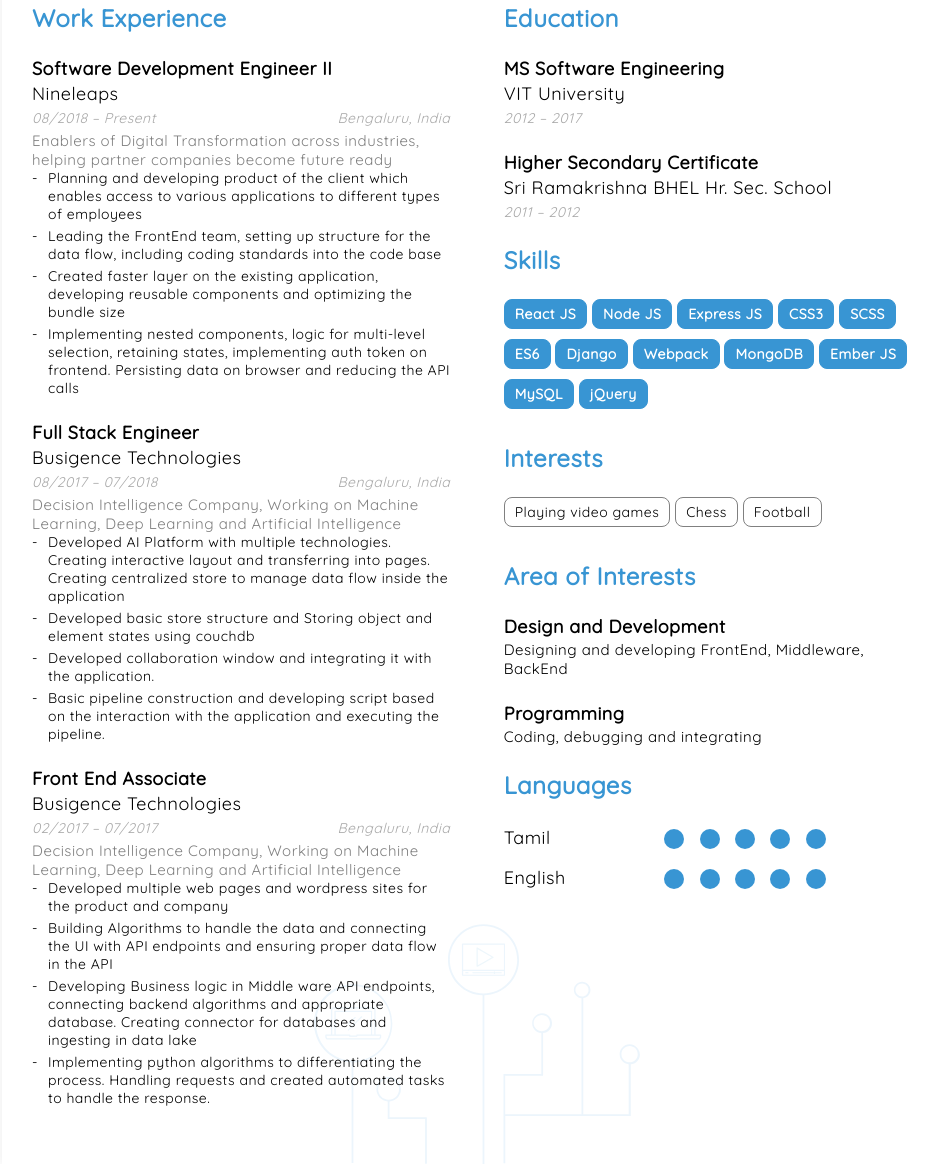
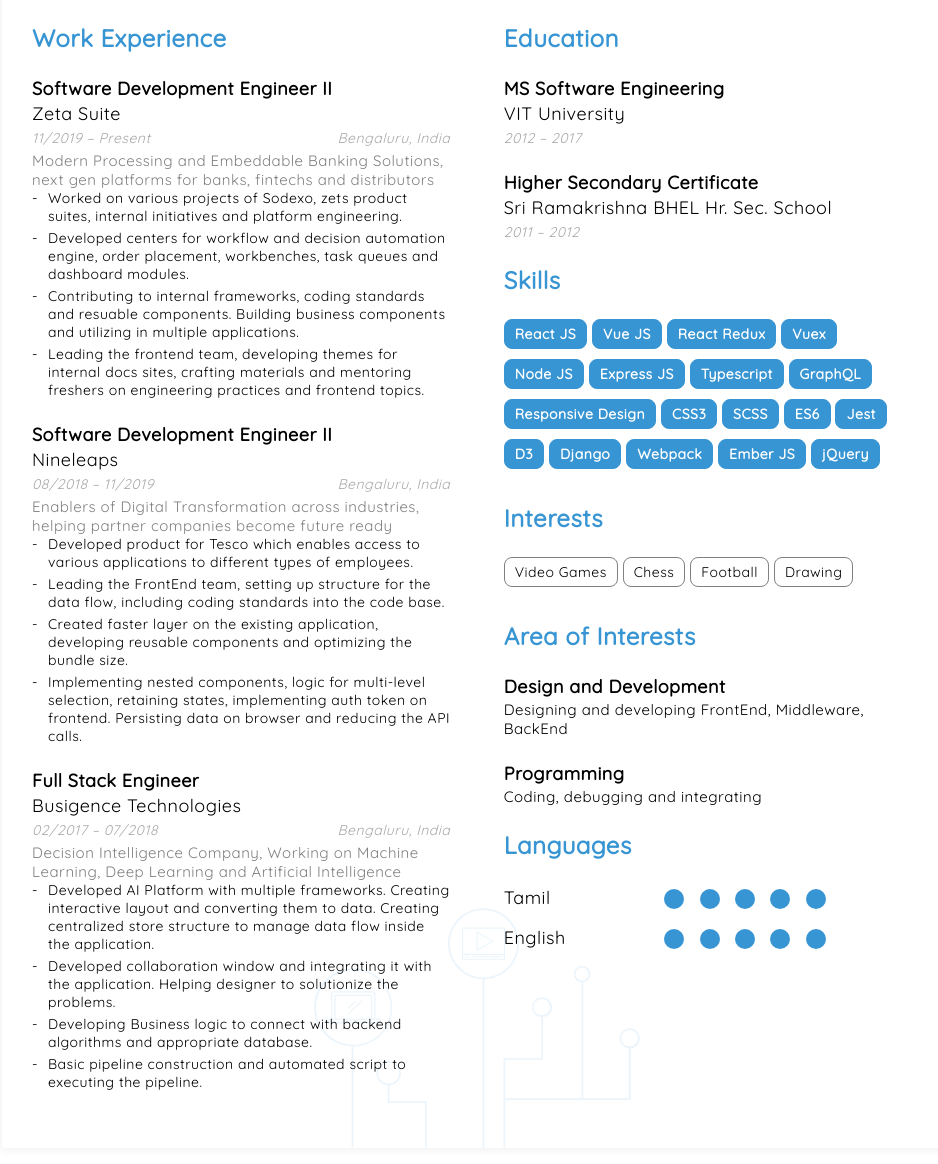
Before and after one commit to karthikeyan71/My-Resume, a plain HTML site: page index.html in a window 1280 px wide. Shown: the part 308-1472 px from the top of the page, without its empty margins (163-1101 px from the left). Drawn offline with Linux system fonts and the light colour scheme; a script that the page names is missing.

Commit message:
Doing some changes

```diff
--- a/index.html
+++ b/index.html
@@ -1,4 +1,5 @@
 <html>
+
 <head>
   <title> Creating Resume </title>
   <script type="text/javascript" src="jquery.js"></script>
@@ -9,21 +10,25 @@
   <script src="https://unpkg.com/jspdf@latest/dist/jspdf.min.js"></script>
   <link href="https://fonts.googleapis.com/css?family=Quicksand&display=swap" rel="stylesheet">
 </head>
+
 <body>
   <div id="resume_component">
     <div id="resume" class="resume_component">
       <div class="name_component">
-          <p class="candidate_name"> Karthi Keyan </p>
-          <p class="candidate_tag"> Software Engineer </p>
-          <p class="candidate_caption"> Enthusiastic Engineer loves to learn new things, solve problems and develop awesome things </p>
+        <p class="candidate_name"> Karthikeyan Meganathan </p>
+        <p class="candidate_tag"> FrontEnd Engineer </p>
+        <p class="candidate_caption"> Enthusiatic engineer with 5+ years of experience in design, analysis, building and
+          maintaining web-based applications. </p>
       </div>
       <div class="extra_information">
         <li> <i class="fa fa-envelope icon_color" aria-hidden="true"></i> karthikeyanm.official@gmail.com </li>
-          <li> <i class="fa fa-mobile icon_color" style="font-size: 24px;position:relative;top:3px;" aria-hidden="true"></i> +918220333508 </li>
+        <li> <i class="fa fa-mobile icon_color" style="font-size: 24px;position:relative;top:3px;"
+            aria-hidden="true"></i> +918220333508 </li>
         <li> <i class="fa fa-linkedin icon_color" aria-hidden="true"></i> linkedin.com/in/karthi-keyan-30351a121 </li>
         <li> <i class="fa fa-skype icon_color" aria-hidden="true"></i> karthikeyan.karthi@live.com </li>
         <li> <i class="fa fa-github icon_color" aria-hidden="true"></i> github.com/karthikeyan71 </li>
-          <li> <i class="fa fa-stack-overflow icon_color" aria-hidden="true"></i> stackoverflow.com/users/5461095/karthi-keyan </li>
+        <li> <i class="fa fa-stack-overflow icon_color" aria-hidden="true"></i>
+          stackoverflow.com/users/5461095/karthi-keyan </li>
       </div>
       <div class="resume_content">
         <div class="resume_body">
@@ -31,71 +36,93 @@
             <h3> Work Experience </h3>
 
             <h4> Software Development Engineer II </h4>
-              <p class="h4"> Nineleaps </p>
+            <p class="h4"> Zeta Suite </p>
             <div class="tenure_details">
-                <span> 08/2018 – Present </span>
+              <span> 11/2019 – Present </span>
               <span> Bengaluru, India </span>
             </div>
-              <p class="company_description"> Enablers of Digital Transformation across industries, helping partner companies become future ready </p>
+            <p class="company_description"> Modern Processing and Embeddable Banking Solutions,
+              next gen platforms for banks, fintechs and distributors </p>
 
             <div class="achivements">
               <div class="individual_achivement"> <span> - </span>
-                  <li> Planning and developing product of the client which enables access to various applications to different types of employees </li>
+                <li> Worked on various projects of Sodexo, zets product
+                  suites, internal initiatives and platform engineering. </li>
               </div>
               <div class="individual_achivement"> <span> - </span>
-                  <li> Leading the FrontEnd team, setting up structure for the data flow, including coding standards into the code base </li>
+                <li> Developed centers for workflow and decision automation
+                  engine, order placement, workbenches, task queues and
+                  dashboard modules. </li>
               </div>
               <div class="individual_achivement"> <span> - </span>
-                  <li> Created faster layer on the existing application, developing reusable components and optimizing the bundle size</li>
+                <li> Contributing to internal frameworks, coding standards and
+                  resuable components. Building business components and
+                  utilizing in multiple applications.</li>
               </div>
               <div class="individual_achivement"> <span> - </span>
-                  <li> Implementing nested components, logic for multi-level selection, retaining states, implementing auth token on frontend. Persisting data on browser and reducing the API calls </li>
+                <li> Leading the frontend team, developing themes for internal
+                  docs sites, crafting materials and mentoring freshers on
+                  engineering practices and frontend topics. </li>
+              </div>
+            </div>
+
+            <h4> Software Development Engineer II </h4>
+            <p class="h4"> Nineleaps </p>
+            <div class="tenure_details">
+              <span> 08/2018 – 11/2019 </span>
+              <span> Bengaluru, India </span>
+            </div>
+            <p class="company_description"> Enablers of Digital Transformation across industries, helping partner
+              companies become future ready </p>
+
+            <div class="achivements">
+              <div class="individual_achivement"> <span> - </span>
+                <li> Developed product for Tesco which enables access to various
+                  applications to different types of employees. </li>
+              </div>
+              <div class="individual_achivement"> <span> - </span>
+                <li> Leading the FrontEnd team, setting up structure for the data
+                  flow, including coding standards into the code base. </li>
+              </div>
+              <div class="individual_achivement"> <span> - </span>
+                <li> Created faster layer on the existing application, developing
+                  reusable components and optimizing the bundle size.</li>
+              </div>
+              <div class="individual_achivement"> <span> - </span>
+                <li> Implementing nested components, logic for multi-level
+                  selection, retaining states, implementing auth token on
+                  frontend. Persisting data on browser and reducing the API
+                  calls. </li>
               </div>
             </div>
 
             <h4> Full Stack Engineer </h4>
             <p class="h4"> Busigence Technologies </p>
             <div class="tenure_details">
-                <span> 08/2017 – 07/2018 </span>
+              <span> 02/2017 – 07/2018 </span>
               <span> Bengaluru, India </span>
             </div>
-              <p class="company_description"> Decision Intelligence Company, Working on Machine Learning, Deep Learning and Artificial Intelligence </p>
+            <p class="company_description"> Decision Intelligence Company, Working on Machine Learning, Deep Learning
+              and Artificial Intelligence </p>
 
             <div class="achivements">
               <div class="individual_achivement"> <span> - </span>
-                  <li> Developed AI Platform with multiple technologies. Creating interactive layout and transferring into pages. Creating centralized store to manage data flow inside the application </li>
+                <li> Developed AI Platform with multiple frameworks. Creating
+                  interactive layout and converting them to data. Creating
+                  centralized store structure to manage data flow inside the
+                  application. </li>
               </div>
               <div class="individual_achivement"> <span> - </span>
-                  <li> Developed basic store structure and Storing object and element states using couchdb </li>
+                <li> Developed collaboration window and integrating it with the
+                  application. Helping designer to solutionize the problems. </li>
               </div>
               <div class="individual_achivement"> <span> - </span>
-                  <li> Developed collaboration window and integrating it with the application.</li>
+                <li> Developing Business logic to connect with backend
+                  algorithms and appropriate database.</li>
               </div>
               <div class="individual_achivement"> <span> - </span>
-                  <li> Basic pipeline construction and developing script based on the interaction with the application and executing the pipeline.</li>
-                </div>
-              </div>
-
-              <h4> Front End Associate </h4>
-              <p class="h4"> Busigence Technologies </p>
-              <div class="tenure_details">
-                <span> 02/2017 – 07/2017 </span>
-                <span> Bengaluru, India </span>
-              </div>
-              <p class="company_description"> Decision Intelligence Company, Working on Machine Learning, Deep Learning and Artificial Intelligence </p>
-
-              <div class="achivements">
-                <div class="individual_achivement"> <span> - </span>
-                  <li> Developed multiple web pages and wordpress sites for the product and company </li>
-                </div>
-                <div class="individual_achivement"> <span> - </span>
-                  <li> Building Algorithms to handle the data and connecting the UI with API endpoints and ensuring proper data flow in the API </li>
-                </div>
-                <div class="individual_achivement"> <span> - </span>
-                  <li> Developing Business logic in Middle ware API endpoints, connecting backend algorithms and appropriate database. Creating connector for databases and ingesting in data lake</li>
-                </div>
-                <div class="individual_achivement"> <span> - </span>
-                  <li> Implementing python algorithms to differentiating the process. Handling requests and created automated tasks to handle the response.</li>
+                <li> Basic pipeline construction and automated script to executing
+                  the pipeline.</li>
               </div>
             </div>
 
@@ -119,24 +146,31 @@
             <h3> Skills </h3>
             <div class="tag_holder skill_holder">
               <li> React JS </li>
+              <li> Vue JS </li>
+              <li> React Redux </li>
+              <li> Vuex </li>
               <li> Node JS </li>
               <li> Express JS </li>
+              <li> Typescript </li>
+              <li> GraphQL </li>
+              <li> Responsive Design </li>
               <li> CSS3 </li>
               <li> SCSS </li>
               <li> ES6 </li>
+              <li> Jest </li>
+              <li> D3 </li>
               <li> Django </li>
               <li> Webpack </li>
-                <li> MongoDB </li>
               <li> Ember JS </li>
-                <li> MySQL </li>
               <li> jQuery </li>
             </div>
 
             <h3> Interests </h3>
             <div class="tag_holder">
-                <li> Playing video games </li>
+              <li> Video Games </li>
               <li> Chess </li>
               <li> Football </li>
+              <li> Drawing </li>
             </div>
 
             <h3> Area of Interests </h3>
@@ -148,8 +182,10 @@
 
             <h3> Languages </h3>
             <div class="tag_holder">
-                <p class="h3"> <span class="language">Tamil</span>  <span class="balls"> </span> <span class="balls"> </span> <span class="balls"> </span> <span class="balls"> </span> <span class="balls"> </span> </p>
-                <p class="h3"> <span class="language">English</span>  <span class="balls"> </span> <span class="balls"> </span> <span class="balls"> </span> <span class="balls"> </span> <span class="balls"> </span> </p>
+              <p class="h3"> <span class="language">Tamil</span> <span class="balls"> </span> <span class="balls">
+                </span> <span class="balls"> </span> <span class="balls"> </span> <span class="balls"> </span> </p>
+              <p class="h3"> <span class="language">English</span> <span class="balls"> </span> <span class="balls">
+                </span> <span class="balls"> </span> <span class="balls"> </span> <span class="balls"> </span> </p>
             </div>
 
           </div>
@@ -164,4 +200,5 @@
   <button id="cmd"> Print PDF </button>
 
 </body>
+
 </html>
```
Lines whose indentation alone changed are shown as unchanged.
